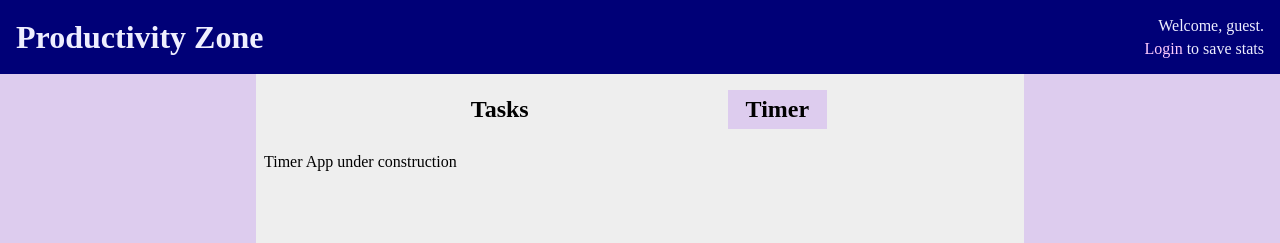
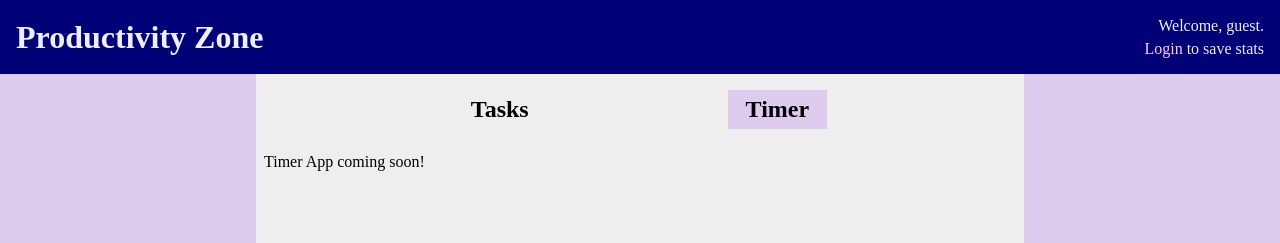
Before and after one commit to FNepomuceno/productivity-zone, a React (Create React App) app: page / in a window 1280 px wide. Both pictures are taken after a click on the element "Timer". Shown: the top 243 px of the page. Built offline with nearby package versions, Linux system fonts and the light colour scheme.

Commit message:
Move contents of ContentContainer to App component

```diff
--- a/src/App.js
+++ b/src/App.js
@@ -2,12 +2,19 @@ import React from 'react';
 
 import Header from './Header.js';
 import ContentContainer from './ContentContainer.js';
+import TabSelector from './TabSelector.js';
+import TasksApp from './TasksApp.js';
 
 import {
     addUser,
     removeUser,
     getUser,
 } from './cookie.js';
+
+import {
+    startDB,
+    clearGuestTasks,
+} from './database.js';
 
 class App extends React.Component {
     constructor(props) {
@@ -16,9 +23,11 @@ class App extends React.Component {
         this.handleLogoutClick = this.handleLogoutClick.bind(this);
         this.handleTabSwitch = this.handleTabSwitch.bind(this);
         this.makeTabUpdater = this.makeTabUpdater.bind(this);
+        this.componentCleanup = this.componentCleanup.bind(this);
         this.state = {
             user: null,
             tab: "Tasks",
+            db: null,
         };
     }
 
@@ -27,6 +36,7 @@ class App extends React.Component {
             console.error("Could not set up database");
         }
 
+        // Set up cookie
         const userInfo = getUser();
         let username;
         if (userInfo && userInfo['name']) {
@@ -37,26 +47,35 @@ class App extends React.Component {
         this.setState({
             user: user,
         });
+
+        // Set up database
+        const updateDBstate = (event) => {
+            this.setState({
+                db: event.target.result,
+            });
+        }
+
+        startDB(updateDBstate);
+
+        window.addEventListener("beforeunload", this.componentCleanup);
     }
 
-    render() {
-        return (
-            <div className="app-container">
-                <Header
-                    user={this.state.user}
-                    login={this.handleLoginClick}
-                    logout={this.handleLogoutClick}
-                />
-                <ContentContainer
-                    user={this.state.user}
-                    type={this.state.tab}
-                    switchTab={this.makeTabUpdater}
-                />
-                <div className="footer">
-                    Made by me
-                </div>
-            </div>
-        );
+    componentDidUpdate() {
+        if (this.state.user) {
+            clearGuestTasks(this.state.db);
+        }
+    }
+
+    componentWillUnmount() {
+        this.componentCleanup();
+        window.removeEventListener("beforeunload", this.componentCleanup);
+    }
+
+    componentCleanup() {
+        if (this.state.db) {
+            clearGuestTasks(this.state.db);
+            this.state.db.close();
+        }
     }
 
     handleLoginClick() {
@@ -91,6 +110,34 @@ class App extends React.Component {
             tab: newTab,
         });
     }
+
+    render() {
+        let types = ['Tasks', 'Timer'];
+        let typeMap = {
+            'Tasks': <TasksApp db={this.state.db} user={this.state.user} />,
+            'Timer': <p>Timer App coming soon!</p>,
+        };
+
+        let content = typeMap[this.state.tab] || <p>Choose an app above</p>;
+
+        return (
+            <div className="app-container">
+                <Header
+                    user={this.state.user}
+                    login={this.handleLoginClick}
+                    logout={this.handleLogoutClick}
+                />
+                <ContentContainer>
+                    <TabSelector switchTab={this.makeTabUpdater}
+                        type={this.state.tab} types={types} />
+                    {content}
+                </ContentContainer>
+                <div className="footer">
+                    Made by me
+                </div>
+            </div>
+        );
+    }
 }
 
 export default App;
--- a/src/ContentContainer.js
+++ b/src/ContentContainer.js
@@ -1,84 +1,16 @@
 import React from 'react';
-
-import TasksApp from './TasksApp.js';
-import TabSelector from './TabSelector.js';
-
-import {
-    startDB,
-    clearGuestTasks,
-} from './database.js';
 
 class ContentContainer extends React.Component {
     constructor(props) {
         super(props);
-        this.default = <p>Choose an app above</p>;
-        this.componentCleanup = this.componentCleanup.bind(this);
-        this.state = {
-            db: null,
-        };
-    }
-
-    componentDidMount() {
-        const updateDBstate = (event) => {
-            this.setState({
-                db: event.target.result,
-            });
-        }
-
-        startDB(updateDBstate);
-
-        window.addEventListener("beforeunload", this.componentCleanup);
-    }
-
-    componentDidUpdate() {
-        if (this.props.user) {
-            clearGuestTasks(this.state.db);
-        }
-    }
-
-    componentWillUnmount() {
-        this.componentCleanup();
-        window.removeEventListener("beforeunload", this.componentCleanup);
-    }
-
-    componentCleanup() {
-        if (this.state.db) {
-            clearGuestTasks(this.state.db);
-            this.state.db.close();
-        }
     }
 
     render() {
-        let typePairs = [
-            ["Tasks", <TasksApp db={this.state.db} user={this.props.user} />],
-            ["Timer", <p>Timer App under construction</p>],
-        ];
-
-        let types = typePairs.reduce((lst, entry) => {
-            lst.push(entry[0]);
-            return lst;
-        }, []);
-
-        let apps = typePairs.reduce((lst, entry) => {
-            lst.push(entry[1]);
-            return lst;
-        }, []);
-
-        let content = this.default;
-        for (let i in types) {
-            if (types[i] === this.props.type) {
-                content = apps[i];
-                break;
-            }
-        }
-
         return (
             <div className="container">
                 <div className="col-filler" />
                 <div className="content">
-                    <TabSelector switchTab={this.props.switchTab}
-                        type={this.props.type} types={types} />
-                    {content}
+                    {this.props.children}
                 </div>
                 <div className="col-filler" />
             </div>
```
